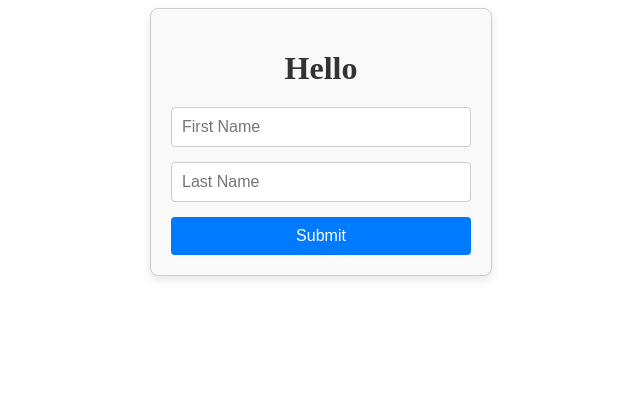
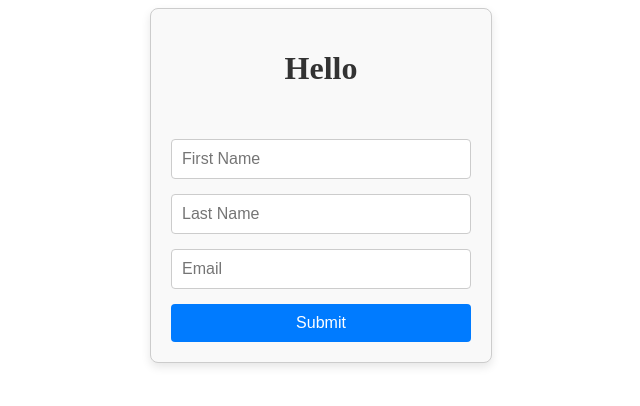
Before and after one commit to AbayTesfaye/React-Learning-Progress, a React (Create React App) app in the folder react-tutor/: page / in a window 1280 px wide. Shown: the top 406 px of the page, without its empty margins (319-959 px from the left). Built offline with nearby package versions, Linux system fonts and the light colour scheme.

Commit message:
Day 11: Spread Operator

```diff
--- a/react-tutor/src/App.js
+++ b/react-tutor/src/App.js
@@ -1,45 +1,47 @@
 import { useState } from "react";
 import "./App.css";
 function App() {
-  const [fullName, setFullName] = useState({
+  const [contact, setContact] = useState({
     fName: "",
     lName: "",
+    email: "",
   });
 
   function handleChange(e) {
     const { name, value } = e.target;
 
-    setFullName((preValue) => {
-      if (name === "fName") {
-        return {
-          fName: value,
-          lName: preValue.lName,
-        };
-      } else if (name === "lName") {
-        return {
-          fName: preValue.fName,
-          lName: value,
-        };
-      }
+    setContact((preValue) => {
+      return {
+        ...preValue,
+        [name]: value,
+      };
     });
   }
 
   return (
     <form>
       <h1>
-        Hello {fullName.fName} {fullName.lName}
+        Hello {contact.fName} {contact.lName}
       </h1>
+      <p>{contact.email}</p>
       <input
         name="fName"
         onChange={handleChange}
         placeholder="First Name"
-        value={fullName.fName}
+        value={contact.fName}
       />
       <input
         name="lName"
         onChange={handleChange}
         placeholder="Last Name"
-        value={fullName.lName}
+        value={contact.lName}
+      />
+      <input
+        name="email"
+        type="email"
+        onChange={handleChange}
+        value={contact.email}
+        placeholder="Email"
       />
       <button>Submit</button>
     </form>
```
